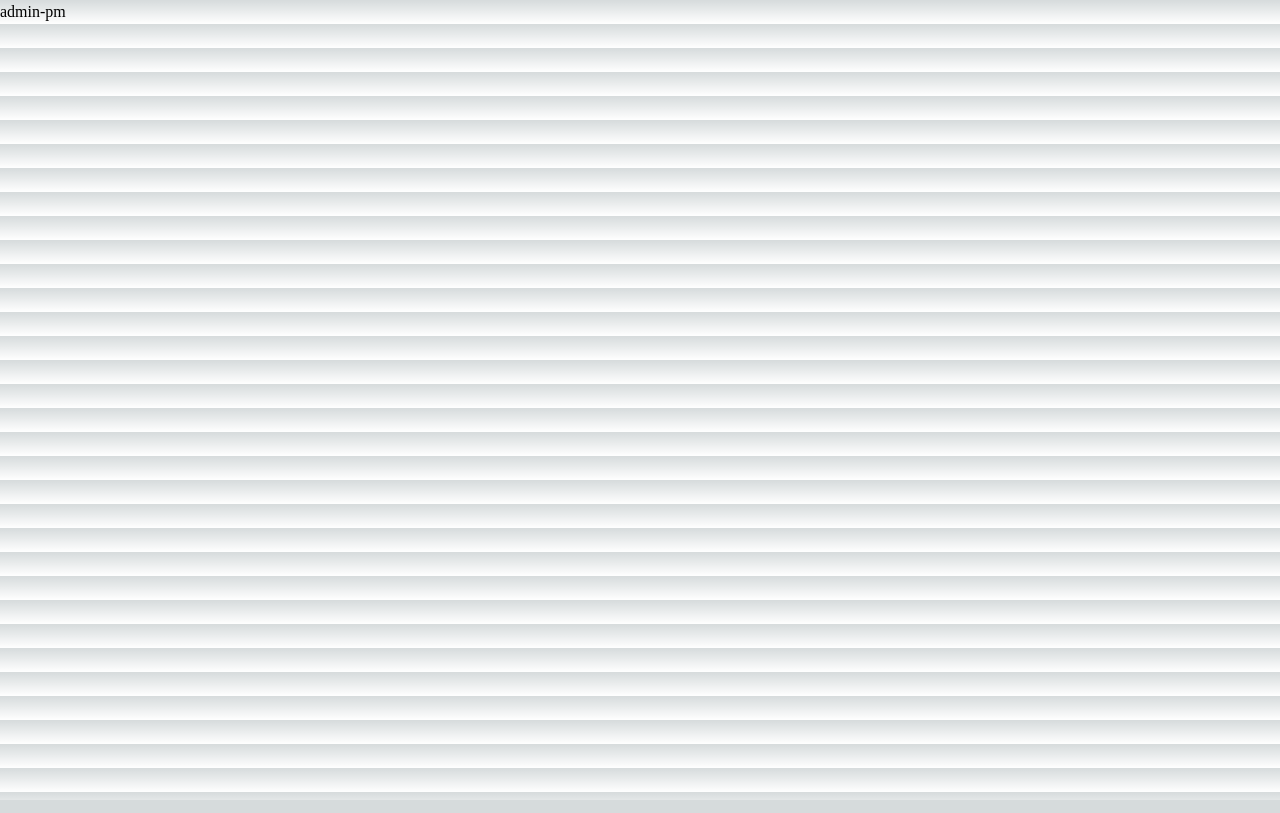
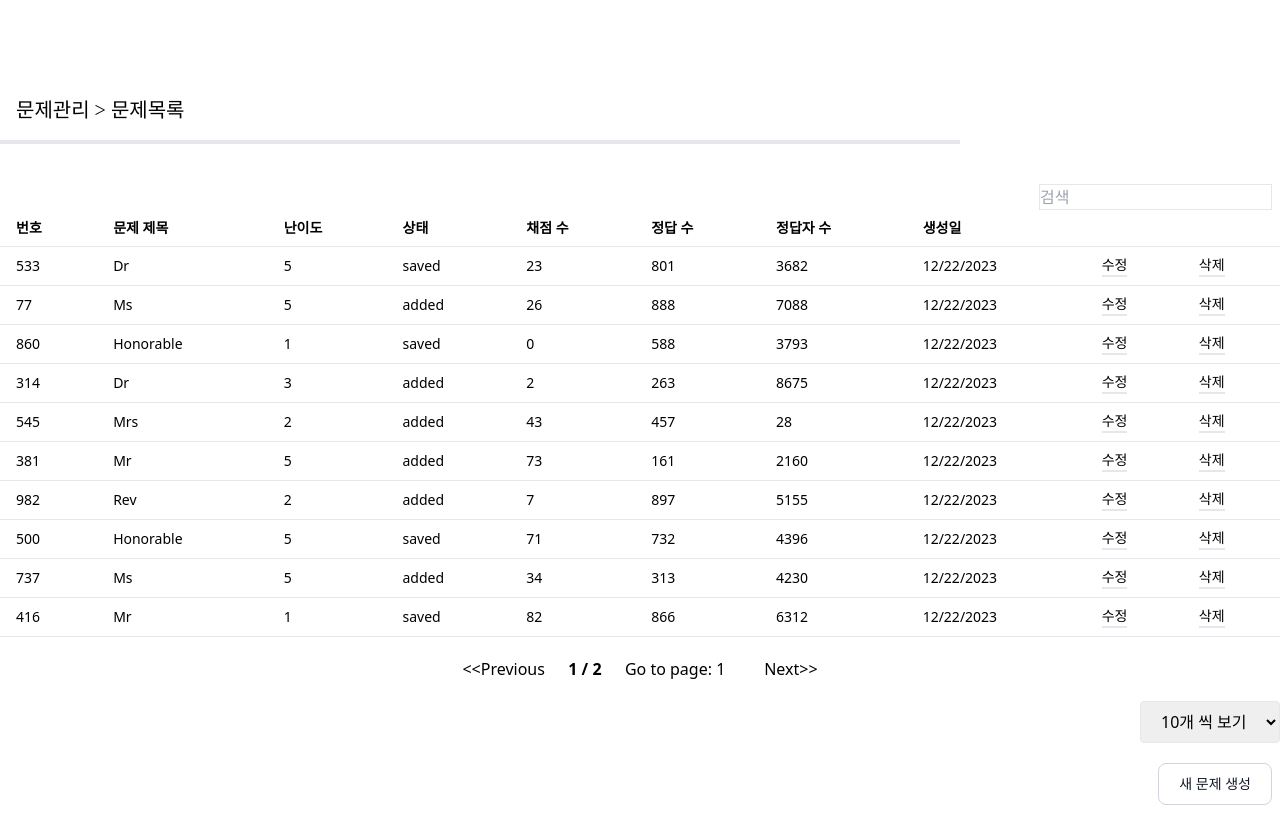
Before and after one commit to gcu-LastDance/GachonOJ-Frontend, a Next.js app: page /admin/problem-manage in a window 1280 px wide. Built offline with nearby package versions, Linux system fonts and the light colour scheme.

Commit message:
[feat] #5 관리자 문제목록 페이지 구현
관리자 문제목록 페이지 구현 더미데이터 json 추가, 페이지네이션 파일 추가

```diff
--- a/app/admin/problem-manage/page.tsx
+++ b/app/admin/problem-manage/page.tsx
@@ -1,5 +1,12 @@
-import React from "react";
+'use client';
+import { PaginationTable } from '../../../components/PaginationTable'
 
-export default function page() {
-  return <div>admin-pm</div>;
+function page() {
+	return (
+    	<div className="App-board">
+          <PaginationTable />
+        </div>
+    )
 }
+
+export default page;
--- a/app/globals.css
+++ b/app/globals.css
@@ -1,33 +1,3 @@
 @tailwind base;
 @tailwind components;
 @tailwind utilities;
-
-:root {
-  --foreground-rgb: 0, 0, 0;
-  --background-start-rgb: 214, 219, 220;
-  --background-end-rgb: 255, 255, 255;
-}
-
-@media (prefers-color-scheme: dark) {
-  :root {
-    --foreground-rgb: 255, 255, 255;
-    --background-start-rgb: 0, 0, 0;
-    --background-end-rgb: 0, 0, 0;
-  }
-}
-
-body {
-  color: rgb(var(--foreground-rgb));
-  background: linear-gradient(
-      to bottom,
-      transparent,
-      rgb(var(--background-end-rgb))
-    )
-    rgb(var(--background-start-rgb));
-}
-
-@layer utilities {
-  .text-balance {
-    text-wrap: balance;
-  }
-}
--- a/app/layout.tsx
+++ b/app/layout.tsx
@@ -14,10 +14,10 @@ export default function RootLayout({
 }>) {
   return (
     <html lang="en">
-      <body className="font-PretendardRegular">
+      <body>
         <ThemeProvider
           attribute="class"
-          defaultTheme="dark"
+          defaultTheme="light"
           enableSystem
           disableTransitionOnChange
         >
--- /dev/null
+++ b/components/MOCK_DATA.json
@@ -0,0 +1,15 @@
+[{"problem_id":533,"problem_title":"Dr","problem_diff":5,"problem_status":"saved","submission_num":23,"grading_num":801,"correct_num":3682,"created_at":"12/22/2023"},
+{"problem_id":77,"problem_title":"Ms","problem_diff":5,"problem_status":"added","submission_num":26,"grading_num":888,"correct_num":7088,"created_at":"12/22/2023"},
+{"problem_id":860,"problem_title":"Honorable","problem_diff":1,"problem_status":"saved","submission_num":0,"grading_num":588,"correct_num":3793,"created_at":"12/22/2023"},
+{"problem_id":314,"problem_title":"Dr","problem_diff":3,"problem_status":"added","submission_num":2,"grading_num":263,"correct_num":8675,"created_at":"12/22/2023"},
+{"problem_id":545,"problem_title":"Mrs","problem_diff":2,"problem_status":"added","submission_num":43,"grading_num":457,"correct_num":28,"created_at":"12/22/2023"},
+{"problem_id":381,"problem_title":"Mr","problem_diff":5,"problem_status":"added","submission_num":73,"grading_num":161,"correct_num":2160,"created_at":"12/22/2023"},
+{"problem_id":982,"problem_title":"Rev","problem_diff":2,"problem_status":"added","submission_num":7,"grading_num":897,"correct_num":5155,"created_at":"12/22/2023"},
+{"problem_id":500,"problem_title":"Honorable","problem_diff":5,"problem_status":"saved","submission_num":71,"grading_num":732,"correct_num":4396,"created_at":"12/22/2023"},
+{"problem_id":737,"problem_title":"Ms","problem_diff":5,"problem_status":"added","submission_num":34,"grading_num":313,"correct_num":4230,"created_at":"12/22/2023"},
+{"problem_id":416,"problem_title":"Mr","problem_diff":1,"problem_status":"saved","submission_num":82,"grading_num":866,"correct_num":6312,"created_at":"12/22/2023"},
+{"problem_id":125,"problem_title":"Mr","problem_diff":4,"problem_status":"added","submission_num":48,"grading_num":393,"correct_num":3753,"created_at":"12/22/2023"},
+{"problem_id":405,"problem_title":"Mrs","problem_diff":2,"problem_status":"added","submission_num":56,"grading_num":731,"correct_num":8480,"created_at":"12/22/2023"},
+{"problem_id":429,"problem_title":"Mrs","problem_diff":5,"problem_status":"saved","submission_num":20,"grading_num":443,"correct_num":1410,"created_at":"12/22/2023"},
+{"problem_id":584,"problem_title":"Mrs","problem_diff":4,"problem_status":"added","submission_num":63,"grading_num":304,"correct_num":7691,"created_at":"12/22/2023"},
+{"problem_id":190,"problem_title":"Dr","problem_diff":1,"problem_status":"saved","submission_num":92,"grading_num":782,"correct_num":5329,"created_at":"12/22/2023"}]
--- /dev/null
+++ b/components/PaginationTable.tsx
@@ -0,0 +1,156 @@
+import React, { useMemo } from "react";
+import MOCK_DATA from "./MOCK_DATA.json";
+import { COLUMNS } from "./columns";
+import { usePagination, useTable } from "react-table";
+
+export const PaginationTable = () => {
+  // Columns 및 데이터를 useMemo를 사용하여 선언
+  const columns = useMemo(() => COLUMNS, []);
+  const data = useMemo(() => MOCK_DATA, []);
+
+  // useTable 훅을 사용하여 테이블을 생성하고 테이블에 필요한 상태 및 동작을 설정
+  const {
+    getTableProps,
+    getTableBodyProps,
+    headerGroups,
+    page,
+    nextPage,
+    previousPage,
+    canNextPage,
+    canPreviousPage,
+    pageOptions,
+    gotoPage,
+    pageCount,
+    setPageSize,
+    state,
+    prepareRow,
+  } = useTable(
+    {
+      columns,
+      data,
+    },
+    usePagination
+  );
+
+  // 테이블 상태에서 pageIndex와 pageSize를 추출
+  const { pageIndex, pageSize } = state;
+
+  return (
+    <div className="mt-20">
+      <div className="text-xl font-PretendardBlack mb-10 px-4 py-4 border-b-4 inline-block w-3/4 ">
+        문제관리 &gt; 문제목록
+      </div>
+      <div className="flex justify-end items-center pr-2">
+        <input type="text" placeholder="검색" className="border" />
+      </div>
+      {/* 테이블 요소 생성 */}
+      <table {...getTableProps()} className="w-full text-sm">
+        <thead>
+          {/* 테이블 헤더 생성 */}
+          {headerGroups.map((headerGroup) => (
+            <tr {...headerGroup.getHeaderGroupProps()}>
+              {headerGroup.headers.map((column) => (
+                <th
+                  className="border px-4 py-2 text-black text-left border-t-0 border-l-0 border-r-0"
+                  {...column.getHeaderProps()}
+                >
+                  {/* 컬럼 헤더 렌더링 */}
+                  {column.render("Header")}
+                </th>
+              ))}
+            </tr>
+          ))}
+        </thead>
+
+        <tbody {...getTableBodyProps()}>
+          {/* 페이지에 해당하는 데이터 행들을 렌더링 */}
+          {page.map((row, index) => {
+            prepareRow(row);
+            return (
+              <tr key={index} {...row.getRowProps()}>
+                {row.cells.map((cell, index) => {
+                  return (
+                    <td
+                      key={index}
+                      className="border px-4 py-2 text-left border-t-0 border-l-0 border-r-0"
+                      {...cell.getCellProps()}
+                    >
+                      {cell.render("Cell")}
+                    </td>
+                  );
+                })}
+                <td className="border px-4 py-2 text-left border-l-0 border-r-0">
+                  <button className="border-b-2">수정</button>
+                </td>
+                <td className="border px-4 py-2 text-left border-l-0 border-r-0">
+                  <button className="border-b-2">삭제</button>
+                </td>
+              </tr>
+            );
+          })}
+        </tbody>
+      </table>
+
+      {/* 페이지 이동 및 페이지 크기 조절을 위한 컨트롤 영역 */}
+      <div className="flex justify-center items-center mt-5">
+        <button onClick={() => gotoPage(0)} disabled={!canPreviousPage}>
+          {"<<"}
+        </button>
+        <button onClick={() => previousPage()} disabled={!canPreviousPage}>
+          Previous
+        </button>
+        <span>
+          {/* 현재 페이지 / 전체 페이지 수 */}
+          <strong className="block w-20 text-center">
+            {pageIndex + 1} / {pageOptions.length}
+          </strong>
+        </span>
+        <span>
+          {/* 페이지 번호 입력 필드 */}
+          Go to page:{" "}
+          <input
+            type="number"
+            defaultValue={pageIndex + 1}
+            onChange={(e) => {
+              const pageNumber = e.target.value
+                ? Number(e.target.value) - 1
+                : 0;
+              gotoPage(pageNumber);
+            }}
+            className="w-12"
+          />
+        </span>
+        <button onClick={() => nextPage()} disabled={!canNextPage}>
+          Next
+        </button>
+        <button onClick={() => gotoPage(pageCount - 1)} disabled={!canNextPage}>
+          {">>"}
+        </button>
+      </div>
+      {/* 페이지 크기 선택 영역 */}
+      <div className="flex justify-end items-center mt-5">
+        <select
+          value={pageSize}
+          onChange={(e) => setPageSize(Number(e.target.value))}
+          className="py-2 px-4 border rounded"
+        >
+          {[10, 25, 50].map((pageSize) => (
+            <option key={pageSize} value={pageSize}>
+              {pageSize}개 씩 보기
+            </option>
+          ))}
+        </select>
+      </div>
+      <div className="flex justify-end items-center mt-5">
+        <button
+          type="button"
+          className="text-gray-900 bg-white border border-gray-300 focus:outline-none hover:bg-gray-100 focus:ring-4 focus:ring-gray-100 font-medium rounded-lg text-sm px-5 py-2.5 me-2 mb-2 dark:bg-gray-800 dark:text-white dark:border-gray-600 dark:hover:bg-gray-700"
+        >
+          새 문제 생성
+        </button>
+      </div>
+    </div>
+  );
+};
+
+export default PaginationTable;
--- /dev/null
+++ b/components/columns.ts
@@ -0,0 +1,34 @@
+export const COLUMNS = [
+  {
+    Header: "번호",
+    accessor: "problem_id",
+  },
+  {
+    Header: "문제 제목",
+    accessor: "problem_title",
+  },
+  {
+    Header: "난이도",
+    accessor: "problem_diff",
+  },
+  {
+    Header: "상태",
+    accessor: "problem_status",
+  },
+  {
+    Header: "채점 수",
+    accessor: "submission_num",
+  },
+  {
+    Header: "정답 수",
+    accessor: "grading_num",
+  },
+  {
+    Header: "정답자 수",
+    accessor: "correct_num",
+  },
+  {
+    Header: "생성일",
+    accessor: "created_at",
+  },
+];
```
Also changed, not shown: react-table-config.d.ts (added, +16 -0 lines), 1 other file (tests, documents, lock files or other folders).
